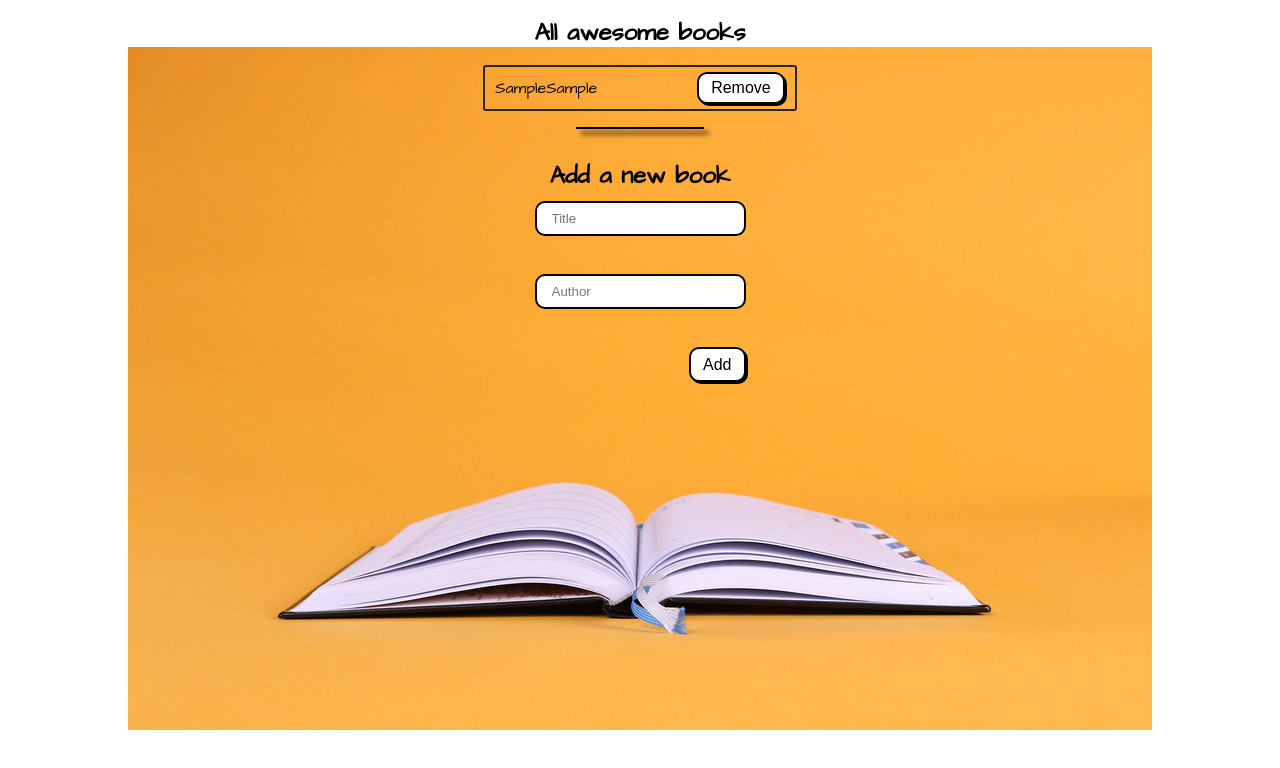
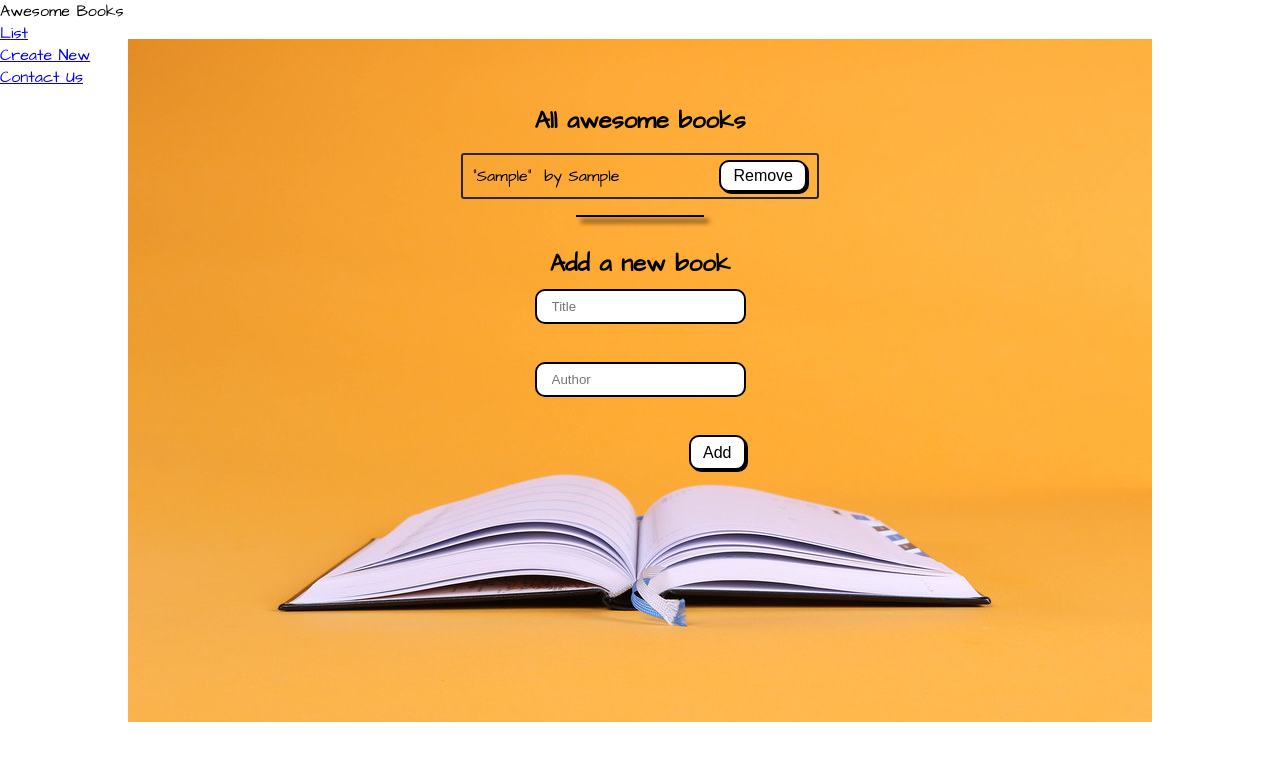
Before and after one commit to Somdotta07/Awesome_Books, a website with bundled scripts: page index.html in a window 1280 px wide. Both pictures are taken after typing "Sample", "Sample" into the empty fields and a click on the button "Add". Built offline with nearby package versions, Linux system fonts and the light colour scheme.

Commit message:
Update html page
-Add navigation tag
- Add div for time in main

```diff
--- a/index.html
+++ b/index.html
@@ -8,6 +8,20 @@
     <title>Awesome Books</title>
 </head>
 <body>
+    <header class="header">
+        <nav>
+            <div class="logo">Awesome Books</div>
+            <ul class="nav-right">
+                <li class="top-nav"><a id="main-page" class="nav-link" href="#">List</a></li>
+                <li class="top-nav"><a id="create-new" class="nav-link" href="#">Create New</a></li>
+                <li class="top-nav"><a id="contact-page" class="nav-link" href="#">Contact Us</a></li>
+            </ul>
+        </nav>
+    </header>
+    <main>
+        <div class="date">
+            <p id="current-time" class="current-time"></p>
+        </div>
     <section class="awesome-books">
     <h1>All awesome books</h1>
     <div class="booklist">
@@ -33,6 +47,7 @@
 
 </form>
 </section>
+</main>
 <script type="module" src="main.js"></script>
 </body>
 
--- a/main.js
+++ b/main.js
@@ -28,8 +28,8 @@ const refreshDOM = () => {
     const newBook = document.createElement('li');
     const newTitle = document.createElement('p');
     const newAuthor = document.createElement('p');
-    newTitle.innerText = bookTitle;
-    newAuthor.innerText = bookAuthor;
+    newTitle.innerText = `"${bookTitle}" \u00A0 `;
+    newAuthor.innerText = ` by ${bookAuthor}`;
     newBook.id = bookId;
     newBook.appendChild(newTitle);
     newBook.appendChild(newAuthor);
```
